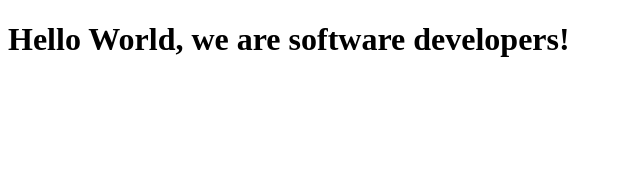
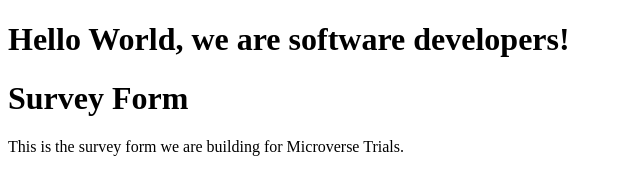
Before and after one commit to jrai0792/microverseTrials, a plain HTML site: page index.html in a window 1280 px wide. Shown: the whole page, without its empty margins (0-640 px from the left). Drawn offline with Linux system fonts and the light colour scheme.

Commit message:
Story 1 and 2 added.

```diff
--- a/index.html
+++ b/index.html
@@ -1,4 +1,12 @@
 <!DOCTYPE html>
 <html lang="en">
-    <h1>Hello World, we are software developers!</h1>
+    <head>
+        <title>Microverse Trials</title>
+    </head>
+    <body>
+        <h1>Hello World, we are software developers!</h1>
+
+        <h1 id="title">Survey Form</h1>
+        <p id="description">This is the survey form we are building for Microverse Trials.</p>
+    </body>
 </html>
```
